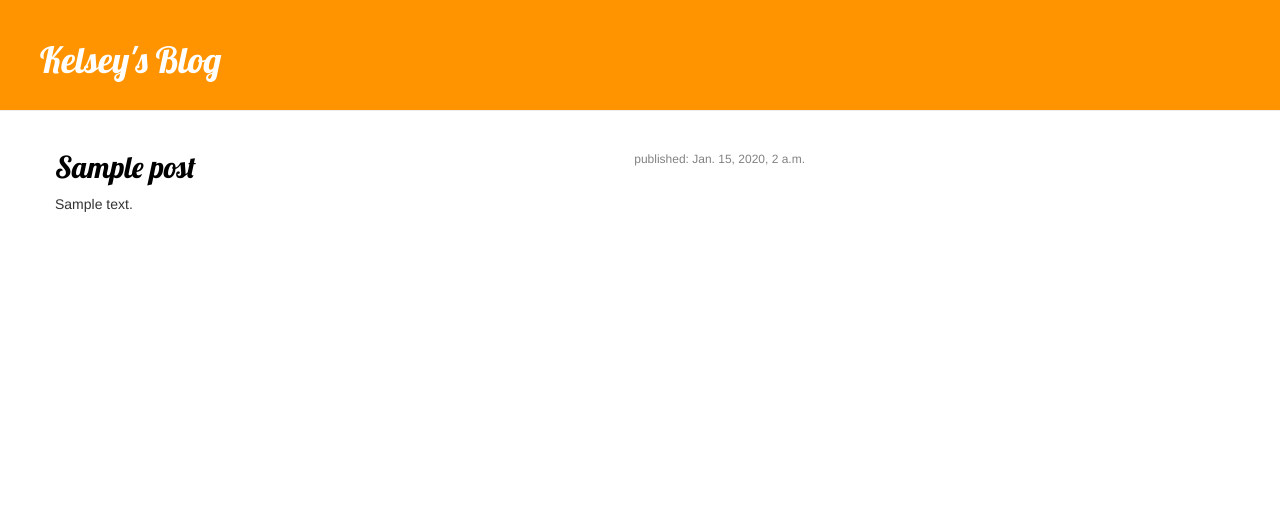
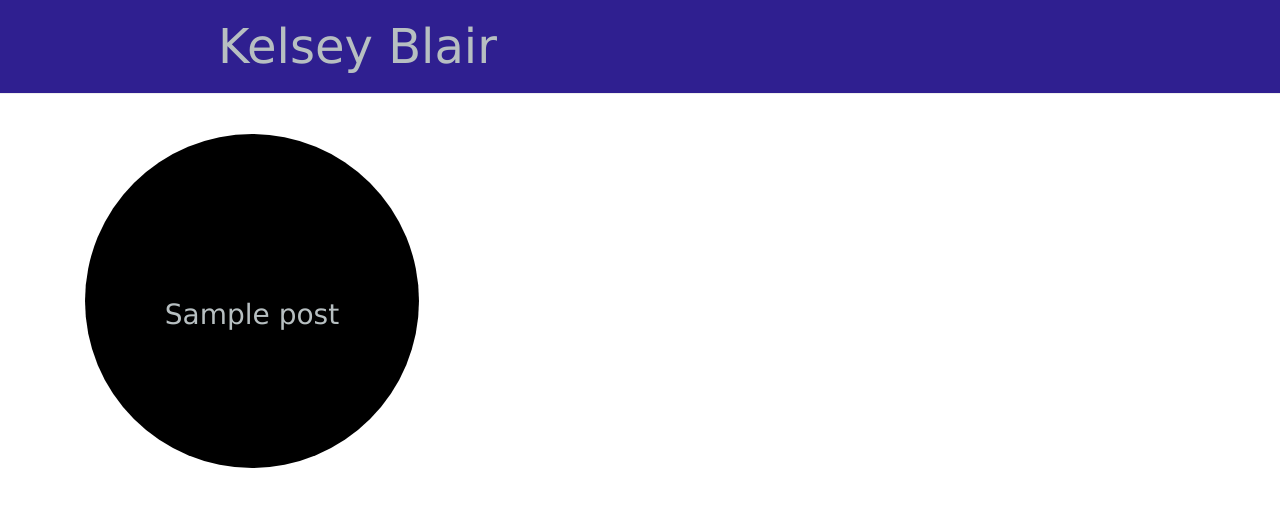
Before and after one commit to kelseyblair/my-first-blog, a Django app: template blog/templates/blog/post_list.html in a window 1280 px wide. Shown: the top 507 px of the page. Run offline with Django 3.2, Linux system fonts and the light colour scheme; the template is opened without the code that fills it: values that come from a table or form of the project are taken from there, others are empty; tables that the repository leaves empty hold one stand-in row (values such as "Sample post"); some libraries are stand-ins or nearby versions.

Commit message:
Updating to shift blog to more of a portfolio.

```diff
--- a/blog/templates/blog/base.html
+++ b/blog/templates/blog/base.html
@@ -1,7 +1,7 @@
 {% load staticfiles %}
 <html>
 	<head>
-		<title>Kelsey's Blog</title>
+		<title>Kelsey Blair</title>
 		<link rel="stylesheet" href="//maxcdn.bootstrapcdn.com/bootstrap/3.2.0/css/bootstrap.min.css">
 		<link rel="stylesheet" href="//maxcdn.bootstrapcdn.com/bootstrap/3.2.0/css/bootstrap-theme.min.css">
 		<link rel="stylesheet" href="{% static 'css/blog.css' %}">
@@ -12,15 +12,16 @@
 
 	<body>
 		<div class="page-header">
-			<h1><a href="/">Kelsey's Blog</a></h1>
+			<h1><a href="/">Kelsey Blair</a></h1>
 		</div>
-			<div class = "content container">
-				<div class="row">
-					<div class="col-md-8">
-						{% block content %}
-						{% endblock %}
-					</div>
-				</div>
+
+		<div class = "content container">
+
+			<div class="col-md-12 col-sm-12 col-xs-12">
+					{% block content %}
+					{% endblock %}
 			</div>
+
+		</div>
 	</body>
 </html>
--- a/blog/templates/blog/post_list.html
+++ b/blog/templates/blog/post_list.html
@@ -2,12 +2,10 @@
 
 {% block content %}
 	{% for post in posts %}
-		<div class = "post">
-			<div class="date">
-				<p>published: {{ post.published_date }}</p>
+		<div class="col-md-4 col-sm-4 col-xs-6">
+			<div class = "circle">
+				<h2><a href="{% url 'post_detail' pk=post.pk %}">{{ post.title }}</a></h2>
 			</div>
-			<h2><a href="{% url 'post_detail' pk=post.pk %}">{{ post.title }}</a></h2>
-			<p>{{ post.text|linebreaks }}</p>
 		</div>
 	{% endfor %}
 {% endblock %}
--- a/static/css/blog.css
+++ b/static/css/blog.css
@@ -1,32 +1,100 @@
 h1 a {
 	color: #FCA205;
-	font-family: lobster;
+	font-family: geneva;
 }
 
 h2 a {
-	color: #266D85;
-	font-family: lobster;
+	color: #b7bfc1;
 }
 
 .page-header {
-	background-color: #ff9400;
+	background-color: #2f1f90;
 	margin-top: 0;
-	padding: 20px 20px 20px 40px;
+	margin-bottom:20px;
+	padding: 20px 20px;
 }
 
 .page-header h1, .page-header h1 a, .page-header h1 a:visited, .page-header h1 a:active{
-	color: #ffffff;
-	font-sixe: 36pt;
+	color: #b7bfc1;
+	font-size: 36pt;
 	text-decoration: none;
+	margin-left:8.33%;
 }
 
 .content {
 	margin-left: 40px;
+	margin-top: 40px;
+	margin-right:40px;
+}
+
+.container {
+	width:90%;
 }
 
 h1, h2, h3, h4 {
-	font-family: lobster, cursive;
+	font-family: geneva;
+	margin-top:0;
+	margin-bottom: 0;
 }
+
+/*.container {
+	width:;
+}*/
+
+.row {
+	padding:70px 70px 50px 70px;
+
+}
+
+.circle h2 {
+	display:inline-block;
+	vertical-align:middle;
+	width:90%;
+	font-size:1em;
+	line-height:100%;
+}
+
+@media only screen and (min-width:481px) {
+	.circle h2 {
+		font-size: 2em;
+		width:90%;
+	}
+}
+
+
+.circle {
+  position: relative;
+  display: inline-block;
+  width: 100%;
+  height: 0;
+  padding:50% 0;
+  margin-bottom:30px;
+  border-radius: 50%;
+  -moz-border-radius:50%;
+  -webkit-border-radius:50%;
+
+  color: #fff;
+  line-height: normal;
+  text-align: center;
+  vertical-align:middle;
+
+  background: #000;
+
+
+  float:left;
+
+  -webkit-transition: all 1s ease-out;
+  -moz-transition: all 1s ease-out;
+  -o-transition: all 1s ease-out;
+  transition: all 1s ease-out;
+}
+
+
+.circle:hover {
+    background-color: maroon;
+    color: #fff;
+}
+
 
 .date {
 	float: right;
@@ -48,11 +116,3 @@ h1, h2, h3, h4 {
 	font-size: 26pt;
 	margin-right: 20px;
 }
-
-.post {
-	margin-bottom: 70px;
-}
-
-.post h2 a, .post h2 a:visited {
-	color: #000000;
-}
```
